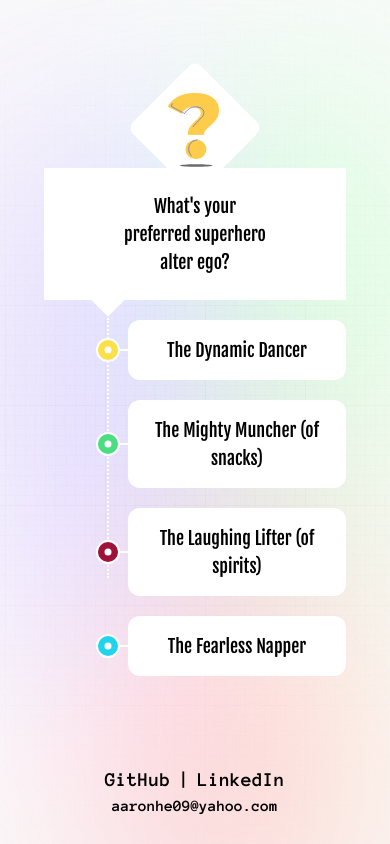
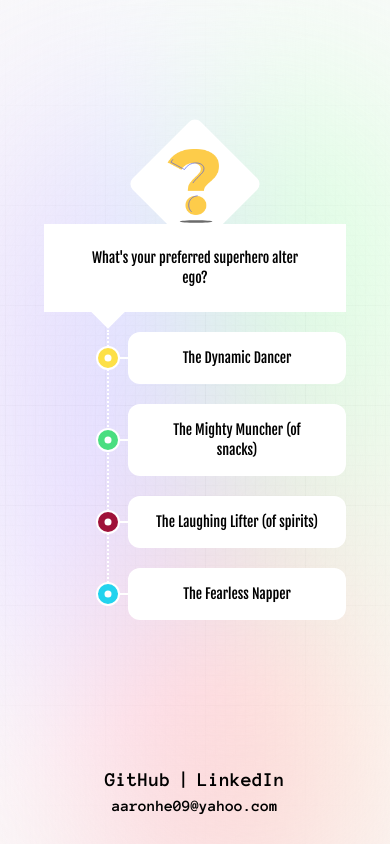
Before and after one commit to AaronHe09/rizz-o-meter, a Next.js app in the folder rizz-o-meter/: page /game in a window 390 px wide. Built offline with nearby package versions, Linux system fonts and the light colour scheme.

Commit message:
reduced font size and padding on mobile

```diff
--- a/rizz-o-meter/components/Answers.js
+++ b/rizz-o-meter/components/Answers.js
@@ -27,14 +27,14 @@ const Answers = ({
         {questions[currentQuestion].options.map((option, index) => {
           return (
             <motion.div
-              className="relative text-sm sm:text-lg cursor-pointer ml-5 mt-5 px-6 py-4 rounded-xl bg-white hover:shadow-xl transition-shadow duration-500"
+              className="relative cursor-pointer ml-5 mt-5 px-6 py-4 rounded-xl bg-white hover:shadow-xl transition-shadow duration-500"
               onClick={() => handleAnswer(option.points)}
               variants={items}
               key={uuid()}
             >
               <p
                 type="button"
-                className="text-lg text-center before:absolute before:transform before:-translate-y-1/2 before:top-1/2 before:left-[-10px] before:h-[2px] before:w-5 before:bg-white before:z-[-1]"
+                className="text-sm sm:text-lg text-center before:absolute before:transform before:-translate-y-1/2 before:top-1/2 before:left-[-10px] before:h-[2px] before:w-5 before:bg-white before:z-[-1]"
               >
                 {option.text}
               </p>
--- a/rizz-o-meter/components/Question.js
+++ b/rizz-o-meter/components/Question.js
@@ -6,8 +6,8 @@ import uuid from "react-uuid";
 const Question = ({ questions, currentQuestion, items }) => {
   return (
     <motion.div className="relative mb-2" variants={items} key={uuid()}>
-      <div className="bg-white py-6 sm:py-8 px-20  ">
-        <p className="text-center text-lg cursor-default max-w-[242px] sm:max-w-none m-auto">
+      <div className="bg-white py-6 px-10 sm:py-8 sm:px-20">
+        <p className="text-center text-lg cursor-default max-w-[242px] sm:max-w-none m-auto text-sm sm:text-lg">
           {questions[currentQuestion].question}
         </p>
       </div>
```
